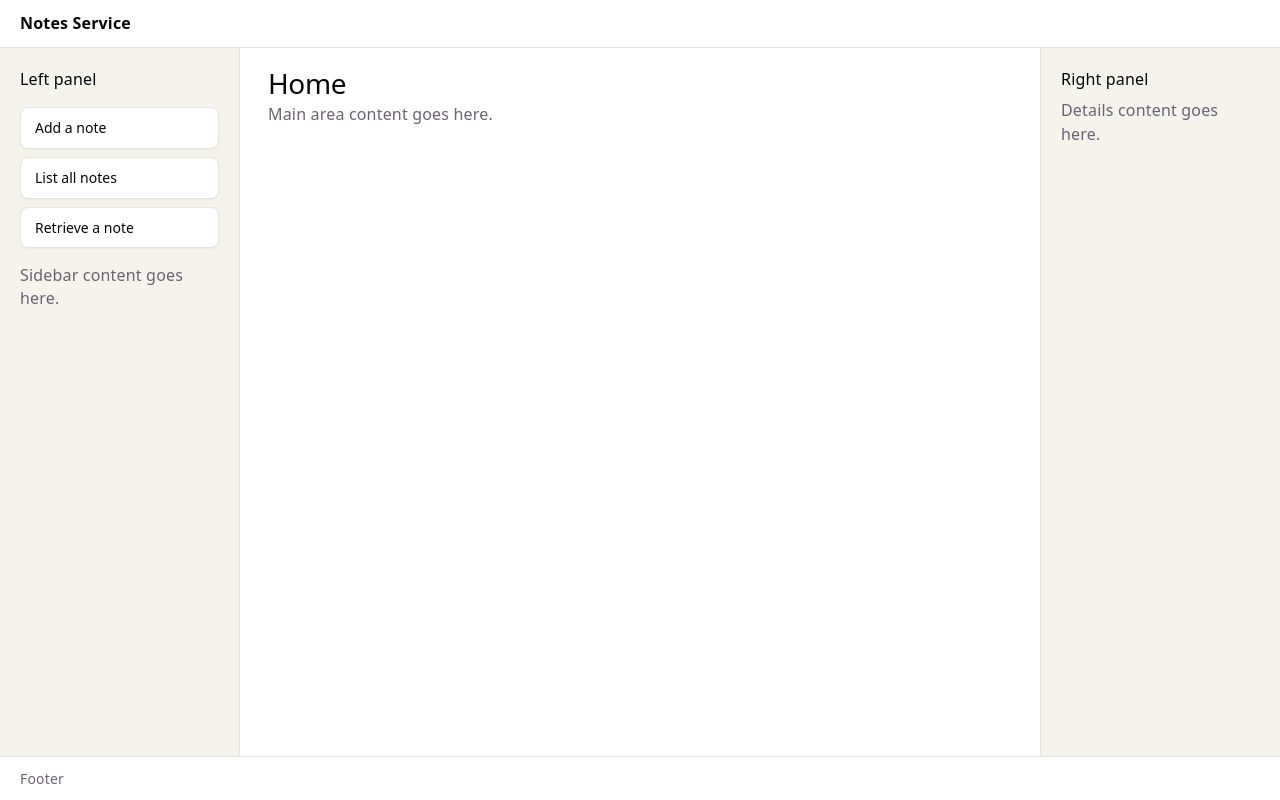
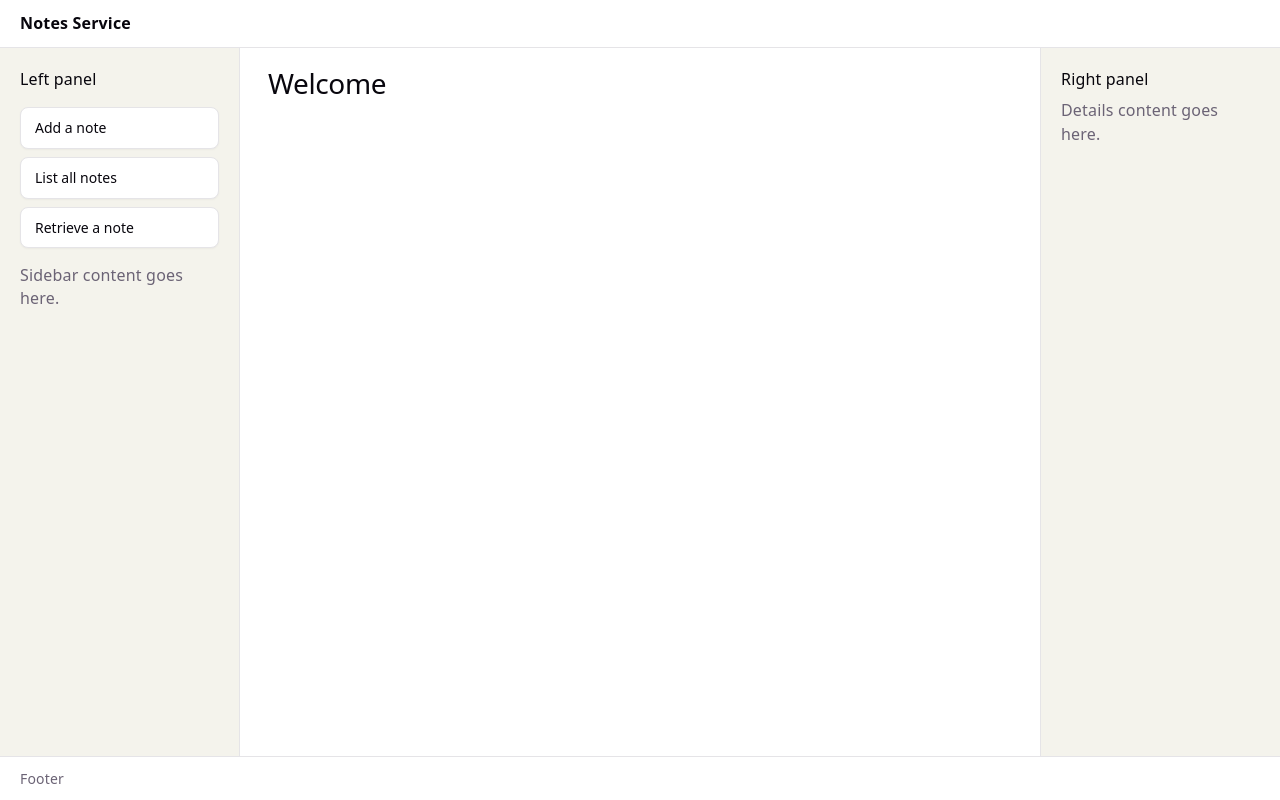
Before and after one commit to mauro-franzoy/ai-assisted-prototyped-ui-for-notes-service, a React (Vite) app: page / in a window 1280 px wide. Built offline with nearby package versions, Linux system fonts and the light colour scheme.

Commit message:
feat: replace Home with Welcome and remove placeholder in main area
- Replace Home heading with Welcome in main area

- Remove Main area content goes here placeholder text

- Update layout tests in App.test.jsx

Co-authored-by: Antigravity

```diff
--- a/src/App.jsx
+++ b/src/App.jsx
@@ -29,8 +29,7 @@ function App() {
       </aside>
 
       <main className="app-main">
-        <h1>Home</h1>
-        <p>Main area content goes here.</p>
+        <h1>Welcome</h1>
       </main>
 
       <aside className="app-panel app-panel-right" aria-label="Right panel">
```
Also changed, not shown: 1 other file (tests, documents, lock files or other folders).
